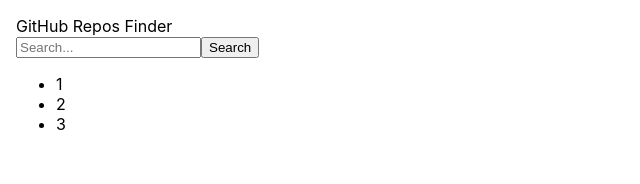
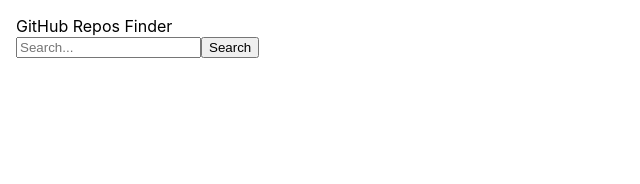
Before and after one commit to krnwnadhi/github-api-repo, a React (Create React App) app: page / in a window 1280 px wide. Shown: the top 184 px of the page, without its empty margins (0-640 px from the left). Built offline with nearby package versions, Linux system fonts and the light colour scheme.

Commit message:
done mockup gh pages

```diff
--- a/package.json
+++ b/package.json
@@ -2,11 +2,13 @@
     "name": "github-api-repo",
     "version": "0.1.0",
     "private": true,
+    "homepage": "https://krnwnadhi.github.io/github-api-repo/",
     "dependencies": {
         "@testing-library/jest-dom": "^5.16.1",
         "@testing-library/react": "^12.1.2",
         "@testing-library/user-event": "^13.5.0",
         "axios": "^0.25.0",
+        "gh-pages": "^3.2.3",
         "react": "^17.0.2",
         "react-dom": "^17.0.2",
         "react-scripts": "5.0.0",
--- a/src/App.js
+++ b/src/App.js
@@ -1,6 +1,5 @@
 import "./index.css";
 
-import GitData from "./components/GitData";
 import SearchBox from "./components/SearchBox";
 
 function App() {
@@ -8,7 +7,6 @@
         <div style={{ padding: "1rem" }}>
             GitHub Repos Finder
             <SearchBox />
-            <GitData />
         </div>
     );
 }
--- a/src/components/GitData.js
+++ b/src/components/GitData.js
@@ -1,15 +1,22 @@
 import React from "react";
 
-const GitData = () => {
-    return (
-        <div>
-            <ul>
-                <li>1</li>
-                <li>2</li>
-                <li>3</li>
-            </ul>
-        </div>
-    );
+const GitData = (props) => {
+    const { repo } = props;
+    console.log("List of Repository:", repo.data);
+
+    const repoList =
+        repo.length !== 0 ? (
+            repo.data.map((item) => (
+                <li key={item.id}>
+                    <a href={item.html_url} target="_blank" rel="noreferrer">
+                        {item.name}
+                    </a>
+                </li>
+            ))
+        ) : (
+            <div></div>
+        );
+    return <div>{repoList}</div>;
 };
 
 export default GitData;
--- a/src/components/SearchBox.js
+++ b/src/components/SearchBox.js
@@ -1,5 +1,6 @@
 import React, { useState } from "react";
 
+import GitData from "./GitData";
 import axios from "axios";
 
 const SearchBox = () => {
@@ -11,17 +12,21 @@
         // console.log(e.target.value);
     };
 
-    const handleClick = async () => {
-        console.log(input);
+    const handleClick = async (e) => {
+        // console.log(input);
+        e.preventDefault();
         try {
-            const result = await axios(`https://api.github.com/users/${input}`);
+            const result = await axios(
+                `https://api.github.com/users/${input}/repos`
+            );
             setRepo(result);
         } catch (error) {
             console.log(error);
         }
     };
-    console.log(repo);
+    // console.log(repo);
     return (
+        <>
             <div>
                 <input
                     type="text"
@@ -31,6 +36,8 @@
                 />
                 <button onClick={handleClick}>Search</button>
             </div>
+            <GitData repo={repo} />
+        </>
     );
 };
 
```
Also changed, not shown: 1 other file (tests, documents, lock files or other folders). Lines whose indentation alone changed are shown as unchanged.
